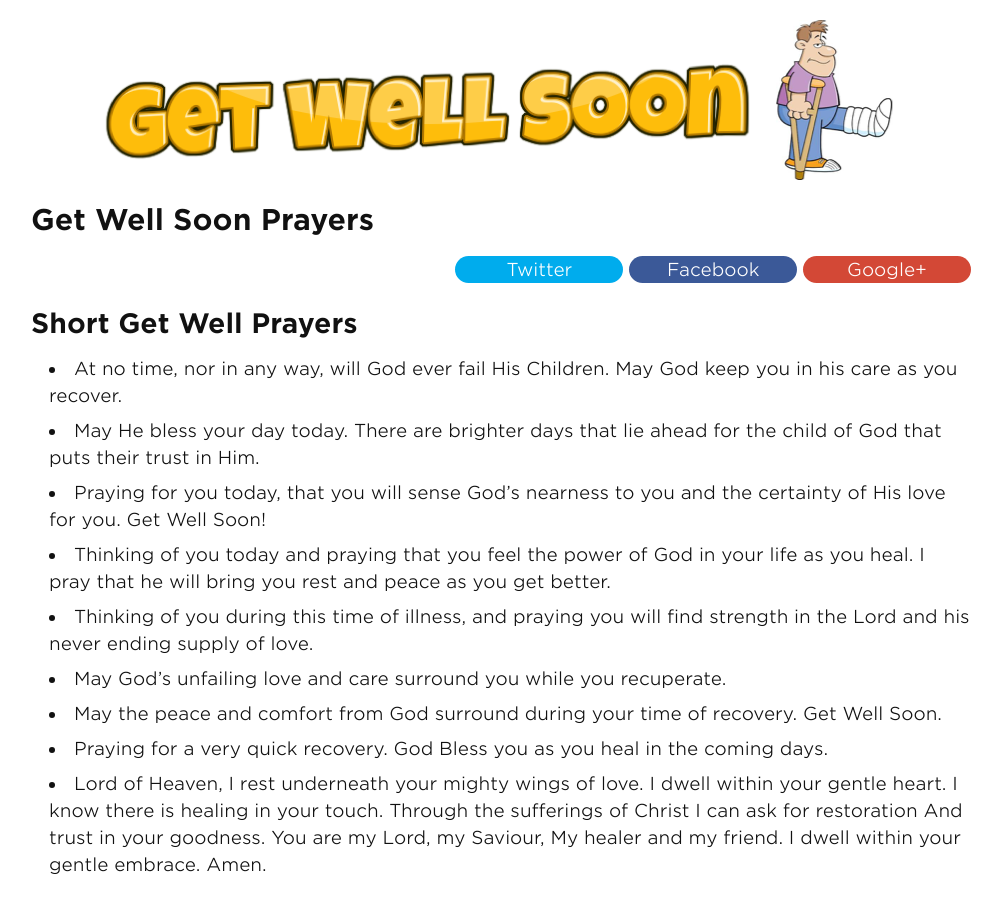
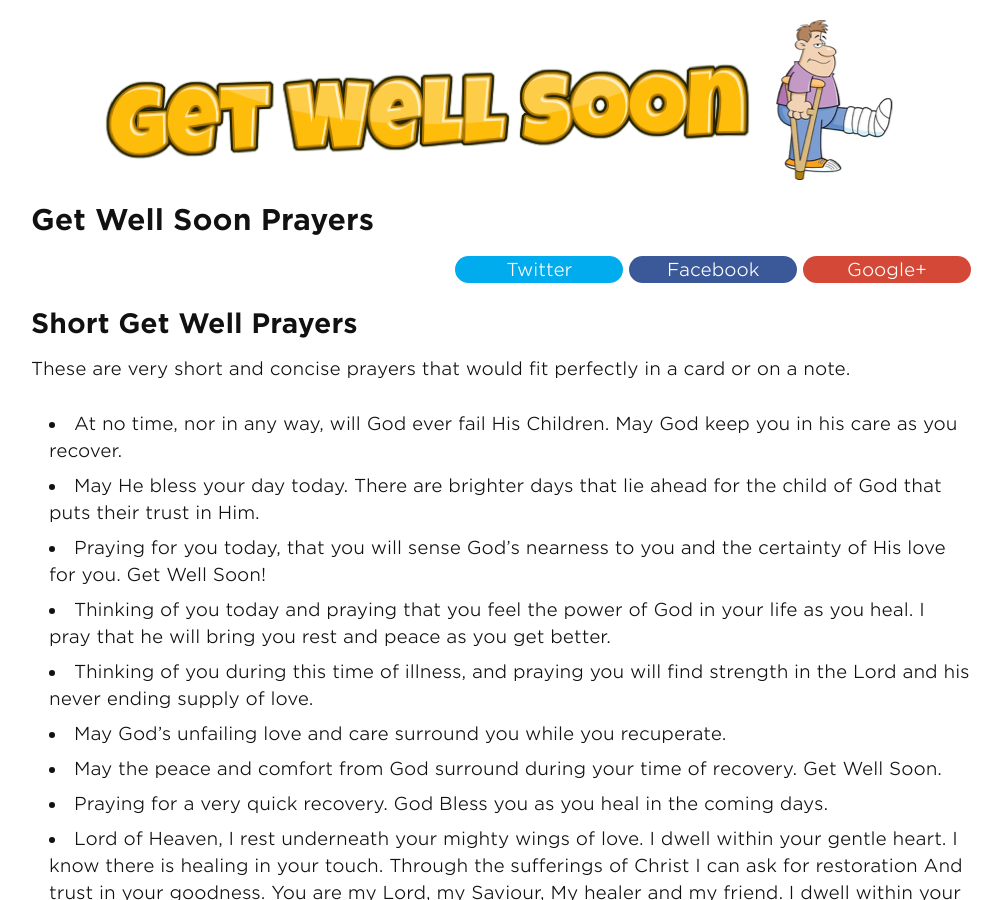
Before and after one commit to andyml123/andyml123.github.io, a Jekyll site: the page built from get-well-prayers.md, in a window 1280 px wide and 900 px high. Shown: the whole window, without its empty margins (139-1141 px from the left). Built offline with Jekyll 4.4.1, drawn with Linux system fonts in a browser that asks for light colours.

Commit message:
Update get-well-prayers.md

```diff
--- a/get-well-prayers.md
+++ b/get-well-prayers.md
@@ -14,7 +14,7 @@ published: true
 ---
 <h2>Short Get Well Prayers</h2>
 
-
+These are very short and concise prayers that would fit perfectly in a card or on a note.
 
 <ul class="hearts">
 <li>At no time, nor in any way, will God ever fail His Children. May God keep you in his care as you recover.</li>
```
